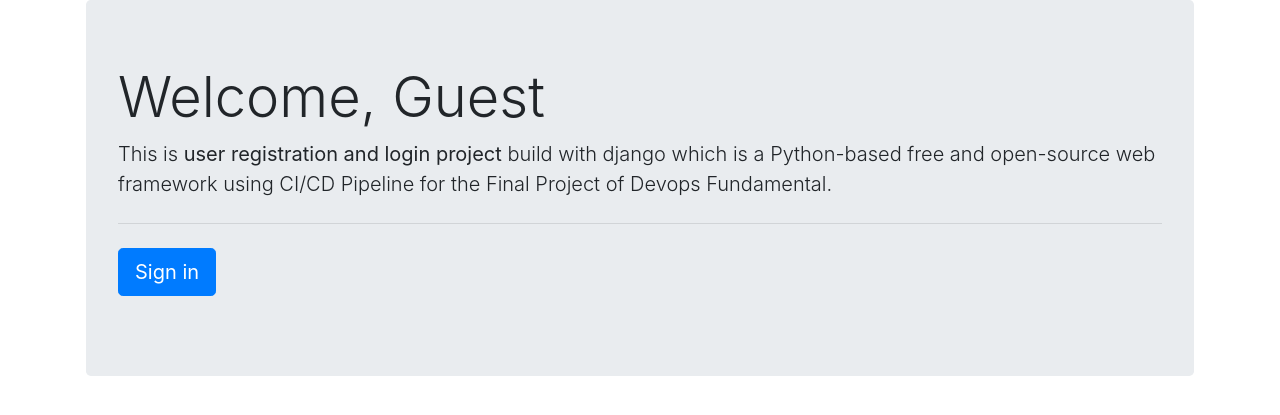
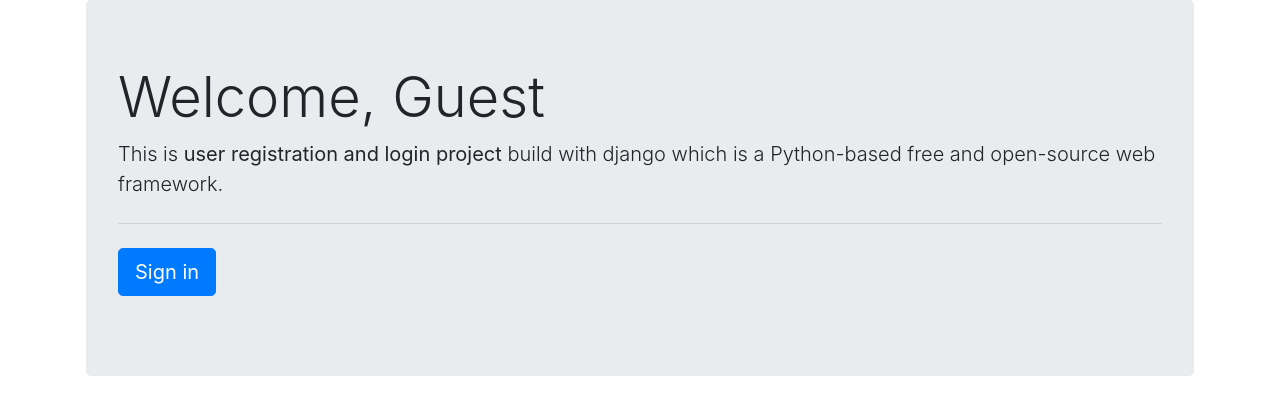
Before and after one commit to rakeshbasnet/django-login, a Django app: page / in a window 1280 px wide. Shown: the part 88-503 px from the top of the page. Run offline with Django 3.2, Linux system fonts and the light colour scheme; some libraries are stand-ins or nearby versions.

Commit message:
CI/CD Pipeline final test

```diff
--- a/users/templates/users/home.html
+++ b/users/templates/users/home.html
@@ -5,7 +5,7 @@
         <h1 class="display-4">Welcome, {{user.first_name.title|default:'Guest'}}</h1>
         <p class="lead">
             This is <b>user registration and login project</b> build with django which is
-            a Python-based free and open-source web framework using CI/CD Pipeline for the Final Project of Devops Fundamental.
+            a Python-based free and open-source web framework.
         <hr class="my-4">
 
         <p class="lead">
```
